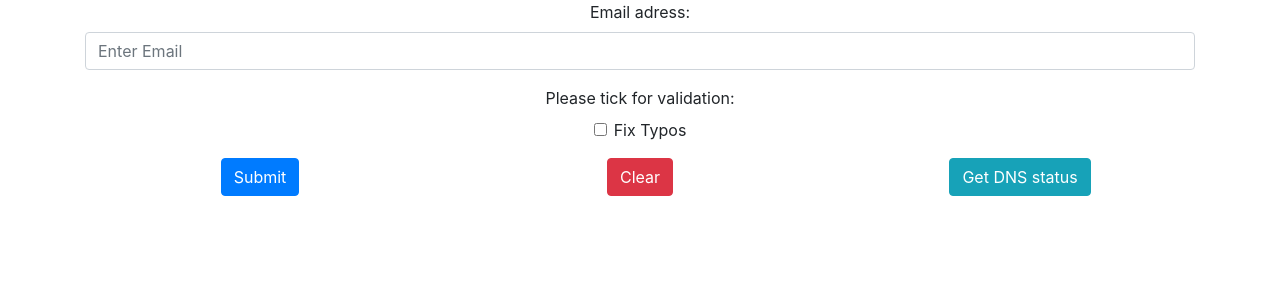
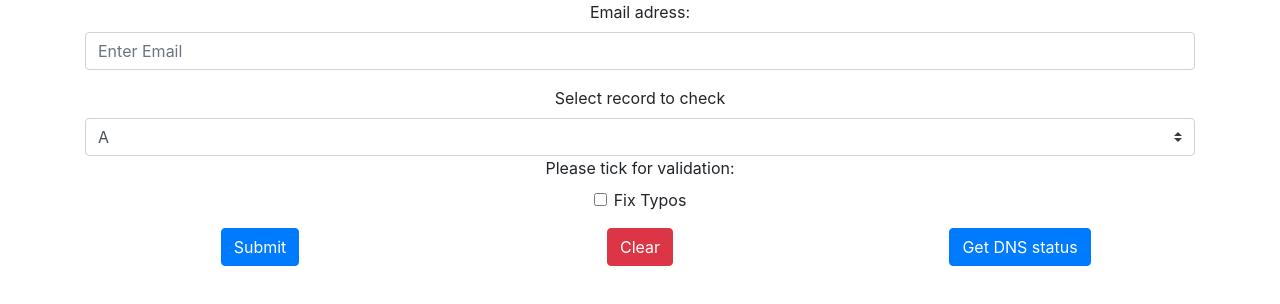
Before and after one commit to theleper676/email-validator, a React (Create React App) app: page / in a window 1280 px wide. Shown: the top 304 px of the page. Built offline with nearby package versions, Linux system fonts and the light colour scheme.

Commit message:
added record validation

```diff
--- a/src/Components/Form.tsx
+++ b/src/Components/Form.tsx
@@ -34,12 +34,12 @@ function ValidationForm() {
     hunterInfo: null,
   });
 
-  const [DNSstate, setDNSstate ] = useState(null);
+  const [DNSstate, setDNSstate] = useState(null);
+  const [record, setRecord] = useState('A');
 
-  useEffect(()=> {
-    console.log(DNSstate)
-  })
-
+  useEffect(() => {
+    console.log(DNSstate);
+  });
 
   const handleEmailChange = async (e: any) => {
     const { value } = e.target;
@@ -48,8 +48,6 @@ function ValidationForm() {
       email: value,
     });
   };
-
-
 
   const handleSubmit = async (e: React.SyntheticEvent) => {
     e.preventDefault();
@@ -61,20 +59,22 @@ function ValidationForm() {
     GetHunterInfo();
   };
 
-  const getDNSinfo =  () => {
-
-    axios.post('https://api.perfops.net/run/dns-resolve',{
-
+  const getDNSinfo = () => {
+    axios
+      .post("https://api.perfops.net/run/dns-resolve", {
         target: state.email,
-      param: "NS",
+        param: record,
         dnsServer: "127.0.0.1",
         location: "world",
         limit: 1,
       })
-    .then(res => {
-      axios.get(`https://api.perfops.net/run/dns-resolve/${res.data.id}`)
-      .then(DNSres => setDNSstate(DNSres.data));
-    })
+      .then((res: { data: { id: any } }) => {
+        axios
+          .get(`https://api.perfops.net/run/dns-resolve/${res.data.id}`)
+          .then((DNSres: { data: { items: React.SetStateAction<null> } }) =>
+            setDNSstate(DNSres.data.items)
+          );
+      });
   };
 
   function GetHunterInfo() {
@@ -124,6 +124,17 @@ function ValidationForm() {
           </Row>
           <Row>
             <Col>
+              <Form.Label>Select record to check</Form.Label>
+              <Form.Control onChange={(event: any) => setRecord(event.target.value) }  as="select" custom >
+                <option>A</option>
+                <option>CNAME</option>
+                <option>NS</option>
+                <option>SOA</option>
+              </Form.Control>
+            </Col>
+          </Row>
+          <Row>
+            <Col>
               {" "}
               <Form.Group>
                 <Form.Label>Please tick for validation: </Form.Label>
@@ -156,7 +167,12 @@ function ValidationForm() {
               <Button variant="danger">Clear</Button>
             </Col>
             <Col>
-              <Button onClick={getDNSinfo} variant={DNSstate ? 'primary' : 'info'}>Get DNS status</Button>
+              <Button
+                onClick={getDNSinfo}
+                variant={DNSstate ? 'info' : "primary"}
+              >
+                Get DNS status
+              </Button>
             </Col>
           </Row>
         </Container>
```
Lines whose indentation alone changed are shown as unchanged.
